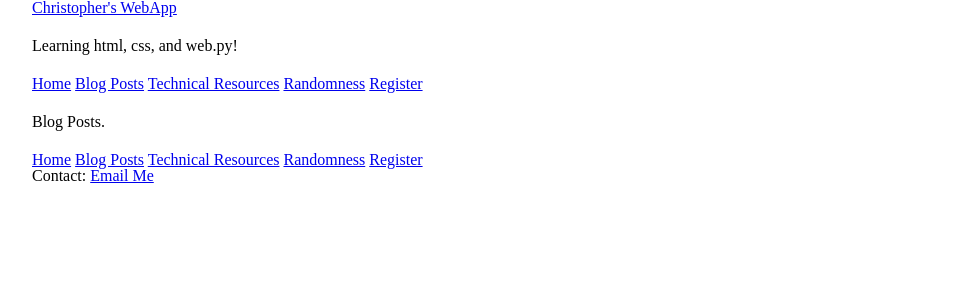
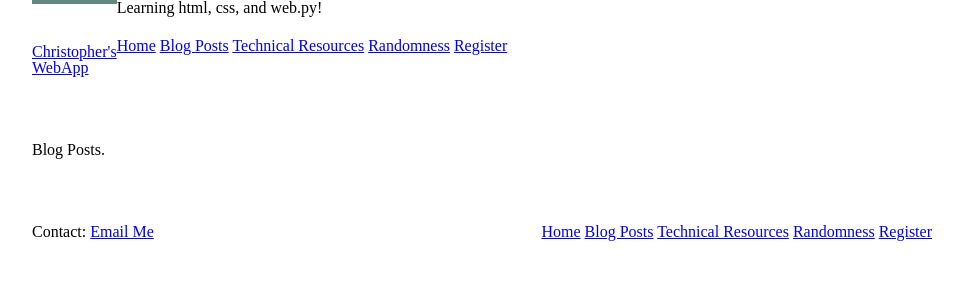
Before and after one commit to cmgrass/chrisGrassLabsSite, a Python web app: template templates/blog.html in a window 1280 px wide. Shown: the top 300 px of the page, without its empty margins (158-1119 px from the left). Run offline with Jinja, Linux system fonts and the light colour scheme; the template is opened without the code that fills it, so the values that code supplies are empty.

Commit message:
Created container css for the header and footer which allowed for floating of certain footer/header elements.

```diff
--- a/templates/blog.html
+++ b/templates/blog.html
@@ -7,8 +7,10 @@
         <link rel="stylesheet" href="main.css" type="text/css">
     </head>
     <body>  <!--All visible content goes in the `body` element-->
-        <header class="container">
-            <h1><a href="/">Christopher's WebApp</a></h1>
+        <header class="container group">
+            <h1 class="logo">
+                <a href="/">Christopher's <br> WebApp</a>
+            </h1>
             <h3>Learning html, css, and web.py!</h3>
             <nav>
                 <a href="/">Home</a>
@@ -25,7 +27,11 @@
             </p>
         </section>
 
-        <footer class="container">
+        <footer class="primary-footer container group">
+            <small>
+                Contact: <a href="mailto:cmgrassee@gmail.com?
+                subject=Contact%20From%20Site">Email Me</a>
+            </small>
             <nav>
                 <a href="/">Home</a>
                 <a href="blog.html">Blog Posts</a>
@@ -33,11 +39,6 @@
                 <a href="randomness.html">Randomness</a>
                 <a href="register.html">Register</a>
             </nav>
-
-            <small>Contact: <a href="mailto:cmgrassee@gmail.com?
-                subject=Contact%20From%20Site">Email Me</a>
-            </small>
-
         </footer>
     </body>
 </html>
--- a/templates/main.css
+++ b/templates/main.css
@@ -73,6 +73,22 @@ table {
   width: 960px;
 }
 
+/*----- C L E A R F I X -----*/
+/* This will allow a parent to act as a container for floated elements.
+This applies the proper resets so that the floated elements are contained.*/
+.group:before,
+.group:after {
+  content: "";
+  display: table;
+}
+.group:after {
+  clear: both;
+}
+.group {
+  clear: both;
+  *zoom: 1;
+}
+
 /*---- T Y P O G R A P H Y -----*/
 h1, h3, h4, h5, p {
   margin-bottom: 22px;
@@ -94,7 +110,28 @@ h1, h3, h4, h5, p {
   padding: 10px 30px;
 }
 
+/*----- P R I M A R Y   H E A D E R -----*/
+.logo {
+  border-top: 4px solid #648880;
+  padding: 40px 0 22px 0;
+  float: left;
+}
+
 /*----- H O M E -----*/
 .hero {
   padding: 22px 80px 66px 80px;
 }
+
+/*----- P R I M A R Y   F O O T E R -----*/
+.primary-footer small {
+  float: left;
+}
+
+.primary-footer nav {
+  float: right;
+}
+
+.primary-footer {
+  padding-bottom: 44px;
+  padding-top: 44px;
+}
```
Also changed, not shown: templates/index.html (+9 -8 lines), templates/randomness.html (+9 -8 lines), templates/register.html (+9 -8 lines), templates/techResource.html (+9 -8 lines).
